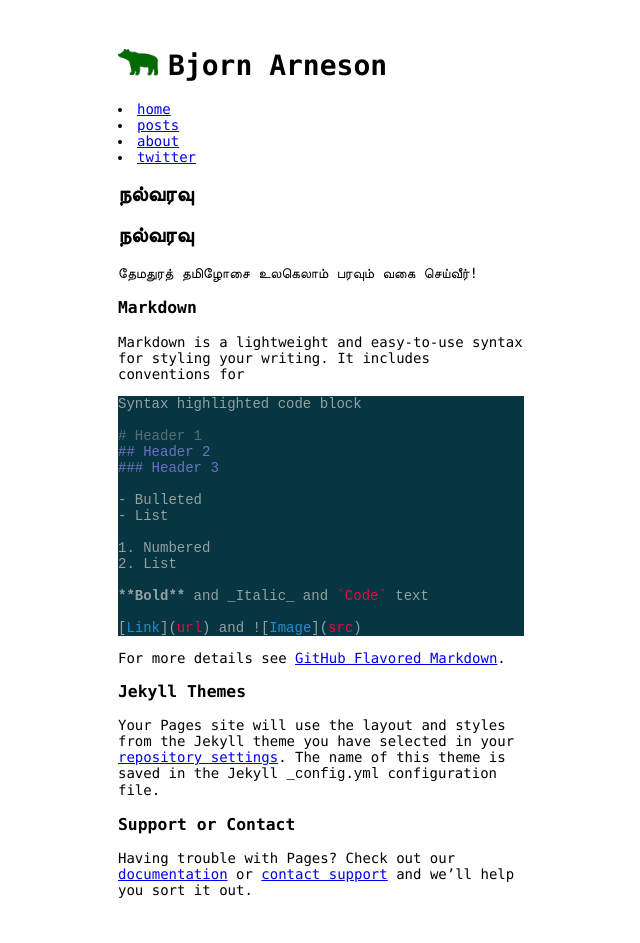
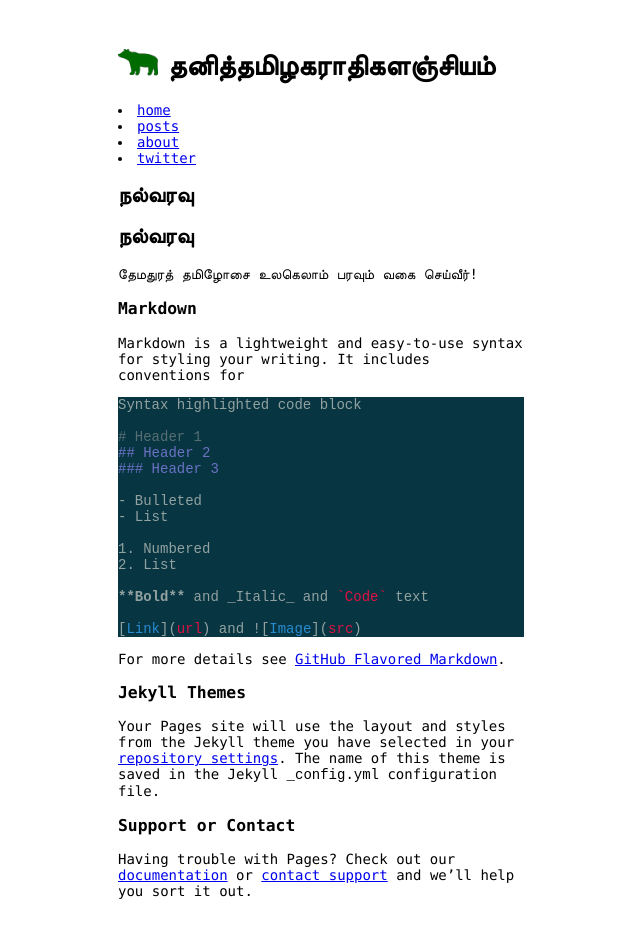
Before and after one commit to ThaniThamizhAkarathiKalanjiyam/win_ttak, a Jekyll site: the page built from index.md, in a window 1280 px wide. Shown: the whole page, without its empty margins (319-959 px from the left). Built offline with Jekyll 4.4.1, drawn with Linux system fonts in a browser that asks for light colours; our own code applies the rules of GitHub Pages for plain Markdown files; comment, search, counter and statistics services are not loaded.

```diff
--- a/_config.yml
+++ b/_config.yml
@@ -1,8 +1,8 @@
-baseurl: http://www.bjornarneson.com
-title: 'bjornarneson.com'
-name: 'Bjorn Arneson'
-email: mail@bjornarneson.com
-slogan: 'Jack of Some Trades'
+baseurl: https://groups.yahoo.com/group/isaiyini
+title: 'தனித்தமிழகராதிகளஞ்சியம்'
+name: 'தனித்தமிழகராதிகளஞ்சியம்'
+email: isaiyini@yahoogroups.com
+slogan: 'தேமதுரத் தமிழோசை உலகெலாம் பரவும் வகை செய்வீர்'
 permalink: /posts/:year/:month/:day/:title/
 
 menus:
```
